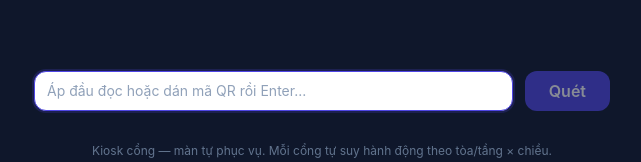
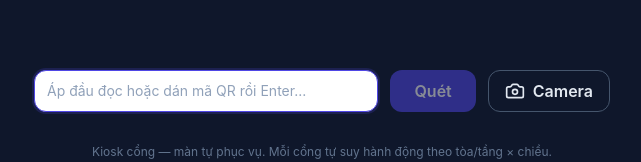
Before and after one commit to nguyenchibao12/pbms_dev, a React (Vite) app in the folder client/: page /kiosk/gate in a window 1280 px wide. Shown: the part 462-624 px from the top of the page, without its empty margins (318-959 px from the left). Built offline with nearby package versions, Linux system fonts and the light colour scheme; no server answers.

Commit message:
feat(fe-kiosk): them nut quet QR bang camera o man kiosk cong

```diff
--- a/client/src/pages/kiosk/GateKioskPage.jsx
+++ b/client/src/pages/kiosk/GateKioskPage.jsx
@@ -1,7 +1,9 @@
 import { useState, useRef, useEffect } from 'react';
 import { useSearchParams } from 'react-router-dom';
+import { Camera } from 'lucide-react';
 import { kioskApi } from '../../api/kiosk';
 import { inputClass } from '../../components/ui/Input';
+import QrScanner from '../../components/QrScanner';
 
 // Màn kiosk PUBLIC gắn trên cổng (không đăng nhập, xác thực bằng kiosk key).
 // Khách áp/nhập mã QR -> cổng tự quyết: mở barie (OPEN) hoặc yêu cầu thanh toán online
@@ -36,6 +38,7 @@ export default function GateKioskPage() {
   // ui = discriminator của FE (đặt tên riêng, KHÔNG trùng field `kind` BE trả về trong data).
   const [result, setResult] = useState(null); // { ui: 'open' | 'payment' | 'error', ...d }
   const [scanning, setScanning] = useState(false);
+  const [camOpen, setCamOpen] = useState(false); // overlay quét camera đang mở?
   const inputRef = useRef(null);
   const resetTimer = useRef(null);
 
@@ -52,9 +55,9 @@ export default function GateKioskPage() {
     resetTimer.current = setTimeout(() => setResult(null), ms);
   };
 
-  const handleScan = async (e) => {
-    e.preventDefault();
-    const token = qr.trim();
+  // Xử lý 1 mã QR (từ ô nhập tay HOẶC từ camera) — cổng tự quyết mở / yêu cầu thanh toán.
+  const runScan = async (raw) => {
+    const token = String(raw || '').trim();
     if (!token || scanning) return;
     setScanning(true);
     setResult(null);
@@ -74,6 +77,11 @@ export default function GateKioskPage() {
       setQr(''); // clear ô input sau mỗi lượt
       setScanning(false);
     }
+  };
+
+  const handleScan = (e) => {
+    e.preventDefault();
+    runScan(qr);
   };
 
   return (
@@ -148,9 +156,26 @@ export default function GateKioskPage() {
         >
           {scanning ? 'Đang quét...' : 'Quét'}
         </button>
+        <button
+          type="button"
+          onClick={() => setCamOpen(true)}
+          disabled={scanning}
+          className="flex shrink-0 items-center gap-2 rounded-lg border border-slate-600 px-4 py-2 font-semibold text-slate-200 hover:bg-slate-800 disabled:opacity-50"
+          title="Quét QR bằng camera"
+        >
+          <Camera className="h-5 w-5" />
+          <span className="hidden sm:inline">Camera</span>
+        </button>
       </form>
 
       <p className="text-xs text-slate-500">Kiosk cổng — màn tự phục vụ. Mỗi cổng tự suy hành động theo tòa/tầng × chiều.</p>
+
+      {camOpen && (
+        <QrScanner
+          onClose={() => setCamOpen(false)}
+          onScan={(token) => { setCamOpen(false); runScan(token); }}
+        />
+      )}
     </div>
   );
 }
```
